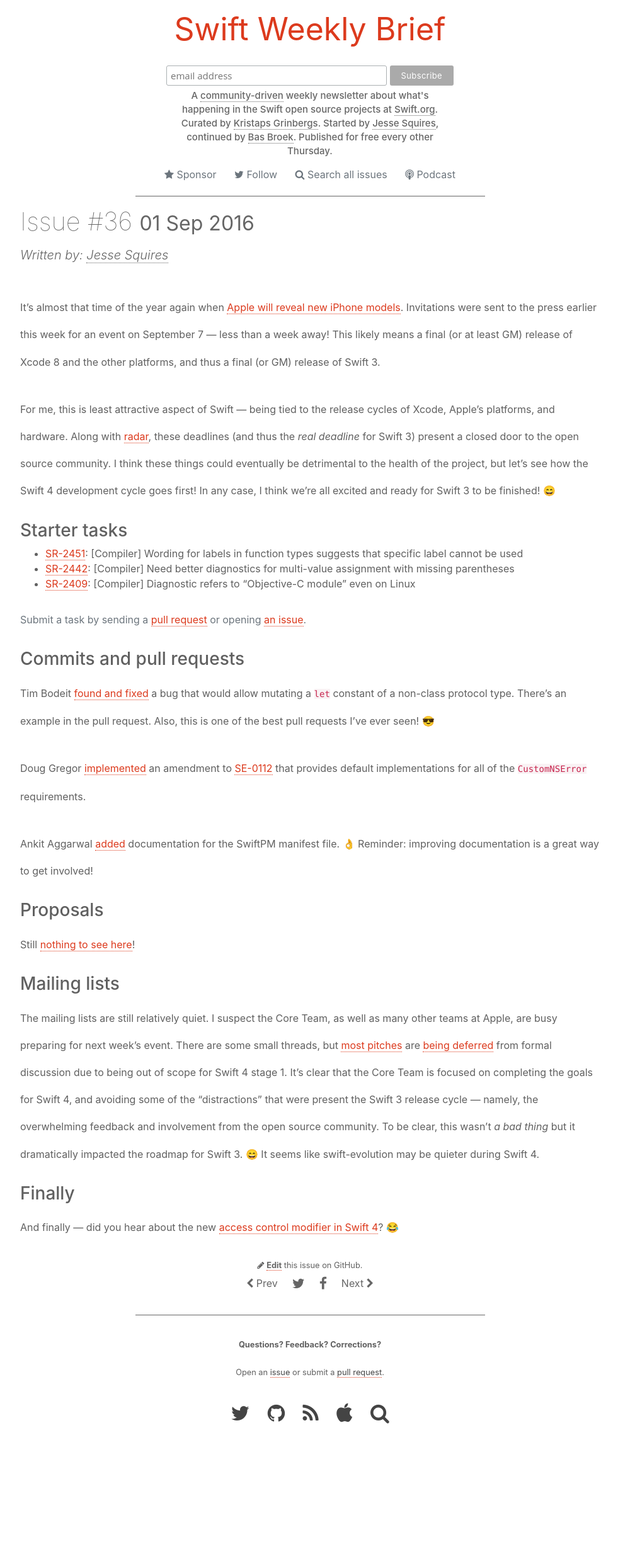
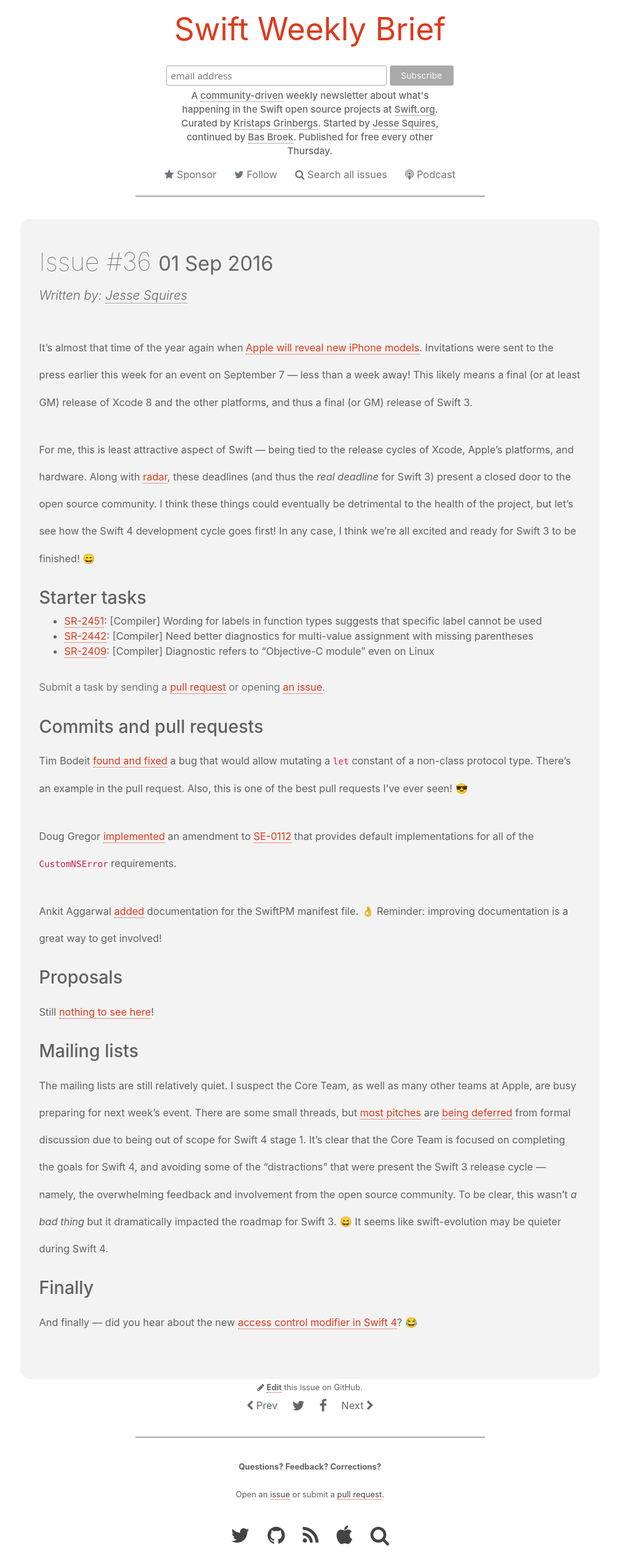
Before and after one commit to SwiftWeekly/swiftweekly.github.io, a Jekyll site: the page built from _posts/2016-09-01-issue-36.md, in a window 1280 px wide. Shown: the whole page at 63% size, without its empty margins (148-1129 px from the left). Built offline with Jekyll 4.4.1, drawn with Linux system fonts in a browser that asks for light colours; before the commit the page ends 2282 px from its top, so only the background shows below that.

Commit message:
Make individual post content look like post list again.

```diff
--- a/_layouts/post.html
+++ b/_layouts/post.html
@@ -4,13 +4,13 @@
 
 {% assign author = site.data.authors[page.author] %}
 {% assign issue_number = page.title | remove: 'Issue #' %}
-
-<article>
+<div class="post-list-item">
+<article class="post">
     <h1 class="post-title">{{ page.title }} <small class="post-date">{{ page.date | date_to_string }}</small></h1>
     <p class="lead"><em>Written by: <a href="https://twitter.com/{{ author.twitter }}" target="_blank">{{ author.name }}</a></em></p>
     <div class="post-content">
         {{ page.content }}
     </div> <!-- post-content -->
 </article>
-
+</div>
 {% include social_share.html %}
```
